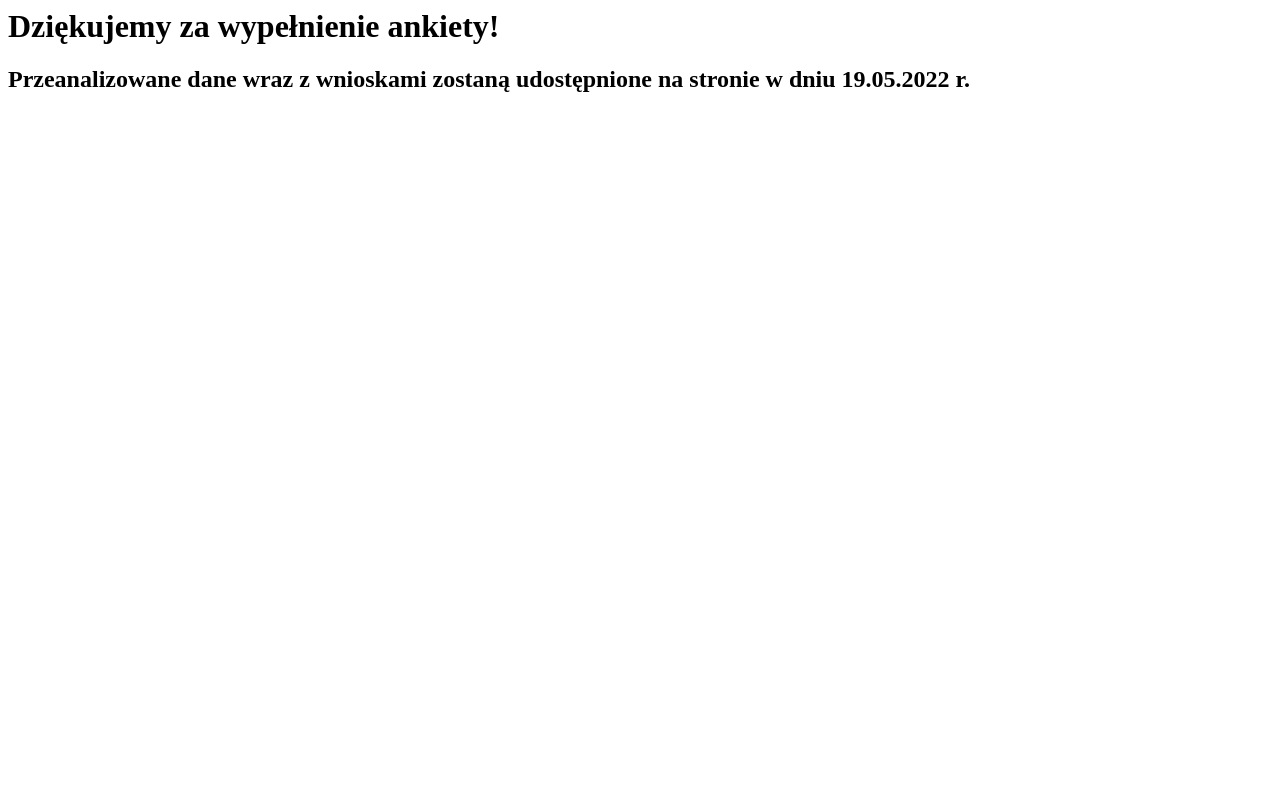
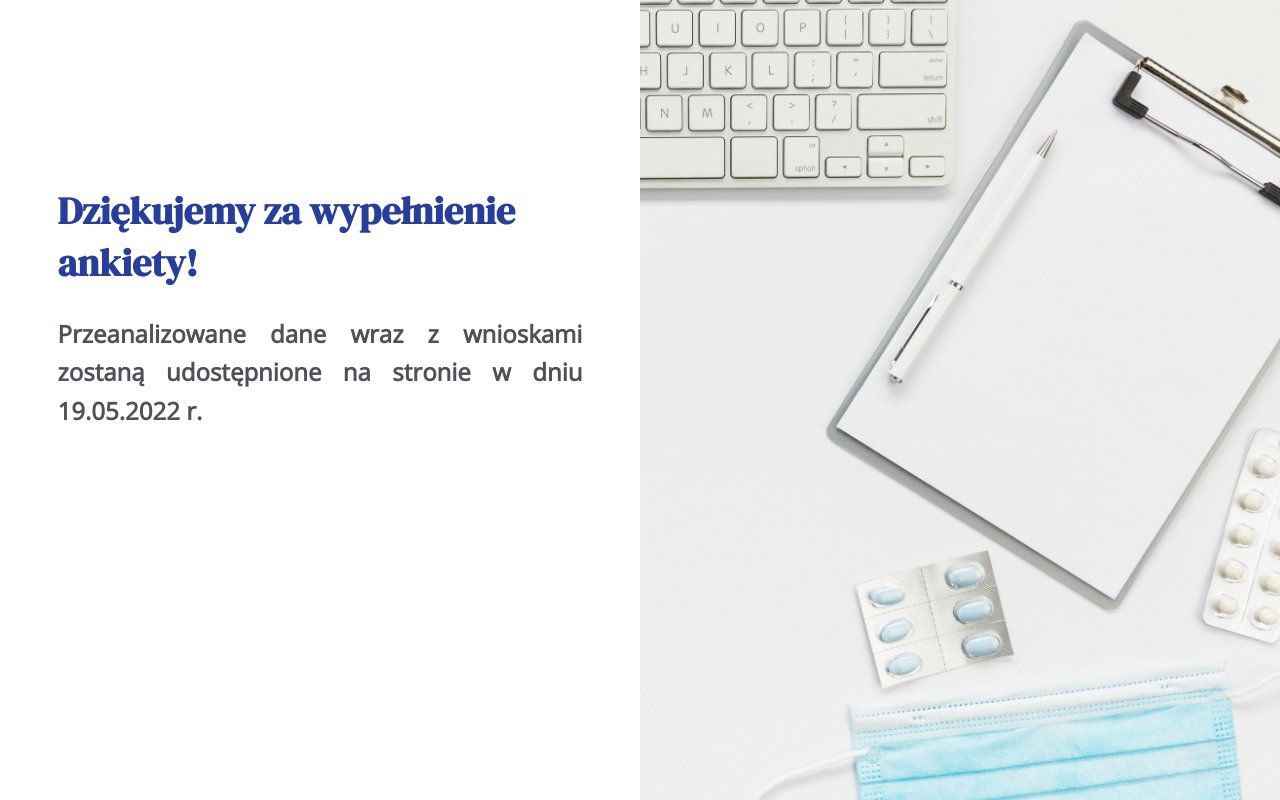
Before and after one commit to abaczyk/telemedicine, a Django app: page /thankYou/ in a window 1280 px wide. Run offline with Django 4.2, Linux system fonts and the light colour scheme.

Commit message:
Finished thankYou.html

```diff
--- a/templates/forms.html
+++ b/templates/forms.html
@@ -1,9 +1,7 @@
 {% extends 'base.html' %}
 {% load crispy_forms_tags %}
 {% block content %}
-    <h1>Wpływ teleporady na jakość świadczonych usług medycznych w&nbsp;ocenie pacjentów oraz lekarzy</h1>
     <body style="padding-left:  350px; padding-right: 350px;">
-
 {% crispy form form.helper %}`
     </body>
 {% endblock %}
--- a/templates/thankYou.html
+++ b/templates/thankYou.html
@@ -1,3 +1,65 @@
+{% load static %}
+<!DOCTYPE html>
+<html lang="en">
+<head>
+    <meta charset="UTF-8">
+    <style>
+        @import url('https://fonts.googleapis.com/css2?family=DM+Serif+Display&display=swap');
+        @import url('https://fonts.googleapis.com/css2?family=Open+Sans&display=swap');
+        body, html {
+            height: 100%;
+            margin: 0;
+        }
 
+        .bg {
+            background-image: url('{% static 'img/background.jpg'%}');
+            height: 100%;
+            background-position: center;
+            background-repeat: no-repeat;
+            background-size: cover;
+        }
+
+        * {
+            box-sizing: border-box;
+        }
+
+        .content {
+            position: absolute;
+            left: 0;
+            height: 100%;
+            width: 50%;
+            background: rgb(0, 0, 0);
+            background: rgba(255, 255, 255);
+        }
+
+        .text {
+            color: #4d5258;
+            padding-left: 9%;
+            padding-top: 25%;
+            padding-right: 9%;
+            font-family: 'Open Sans', sans-serif;
+            line-height: 1.6;
+            font-size: 16px;
+            text-align: justify;
+        }
+
+        h1 {
+            font-size: 38px;
+            font-family: 'DM Serif Display', serif;
+            font-weight: bolder;
+            text-align: left;
+            line-height: normal;
+            color: #283e9b;
+        }
+
+    </style>
+    <title>Teleporada | Ankieta</title>
+</head>
+<div class="bg">
+    <div class="content">
+        <div class="text">
 <h1>Dziękujemy za wypełnienie ankiety!</h1>
 <h2>Przeanalizowane dane wraz z wnioskami zostaną udostępnione na stronie w dniu 19.05.2022 r.</h2>
+</div></div>
+</div>
+</html>
```
